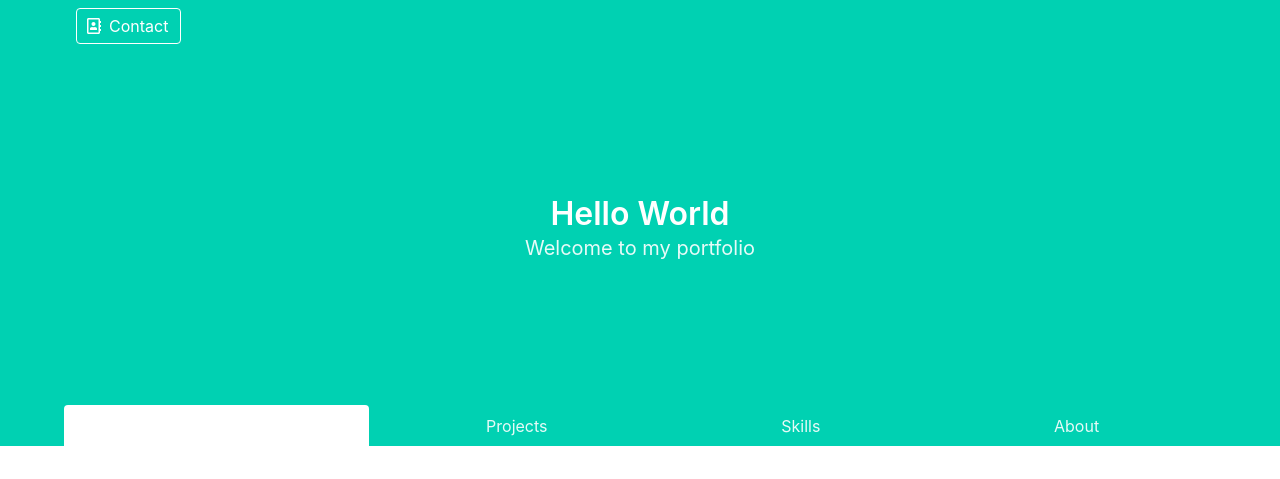
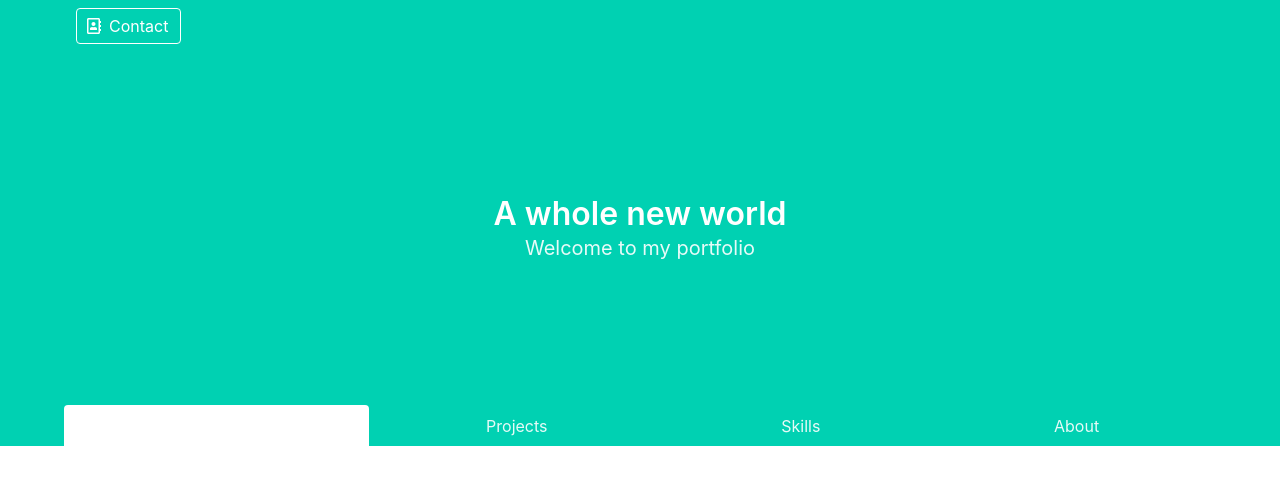
Before and after one commit to benmaudslay/cn-template-portfolio, a plain HTML site: page index.html in a window 1280 px wide. Shown: the top 479 px of the page. Drawn offline with nearby package versions, Linux system fonts and the light colour scheme.

Commit message:
title text changed

```diff
--- a/index.html
+++ b/index.html
@@ -38,7 +38,7 @@
       <div class="hero-body">
         <div class="container has-text-centered">
           <p class="title">
-            Hello World
+            A whole new world
           </p>
           <p class="subtitle">
             Welcome to my portfolio
```
